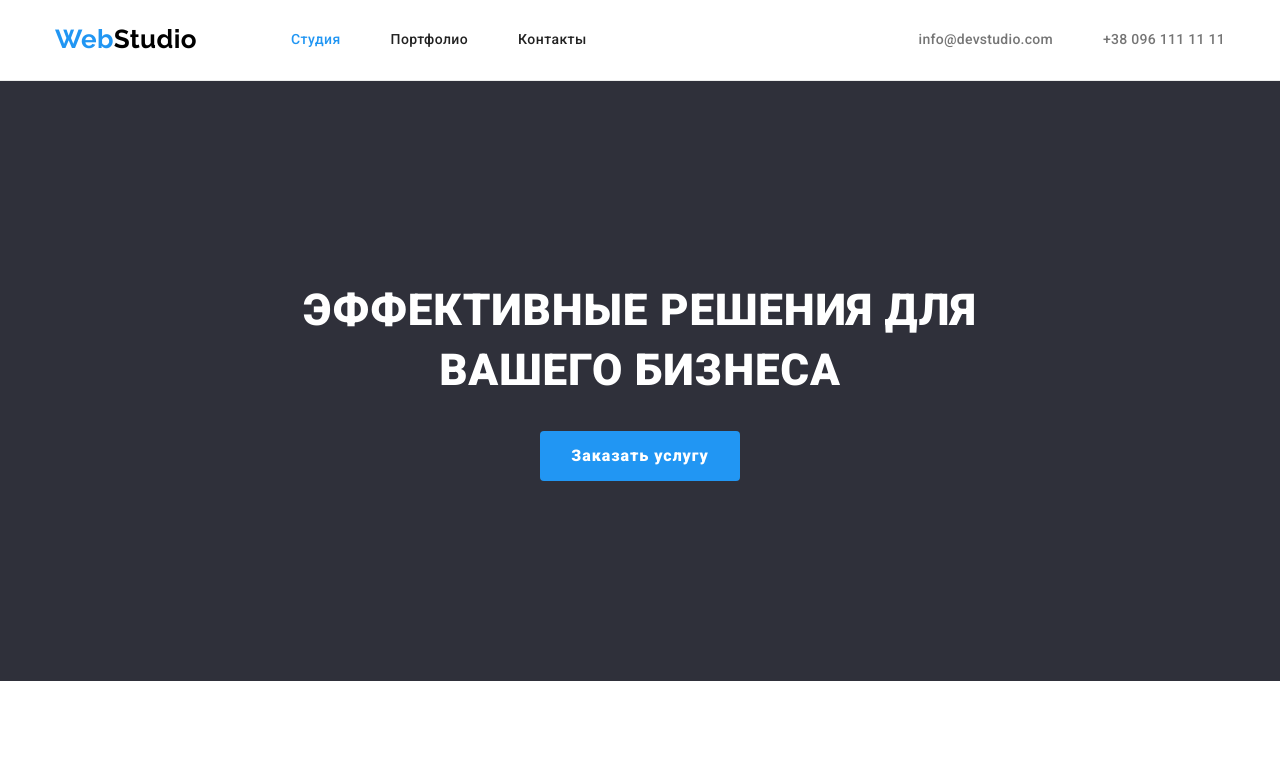
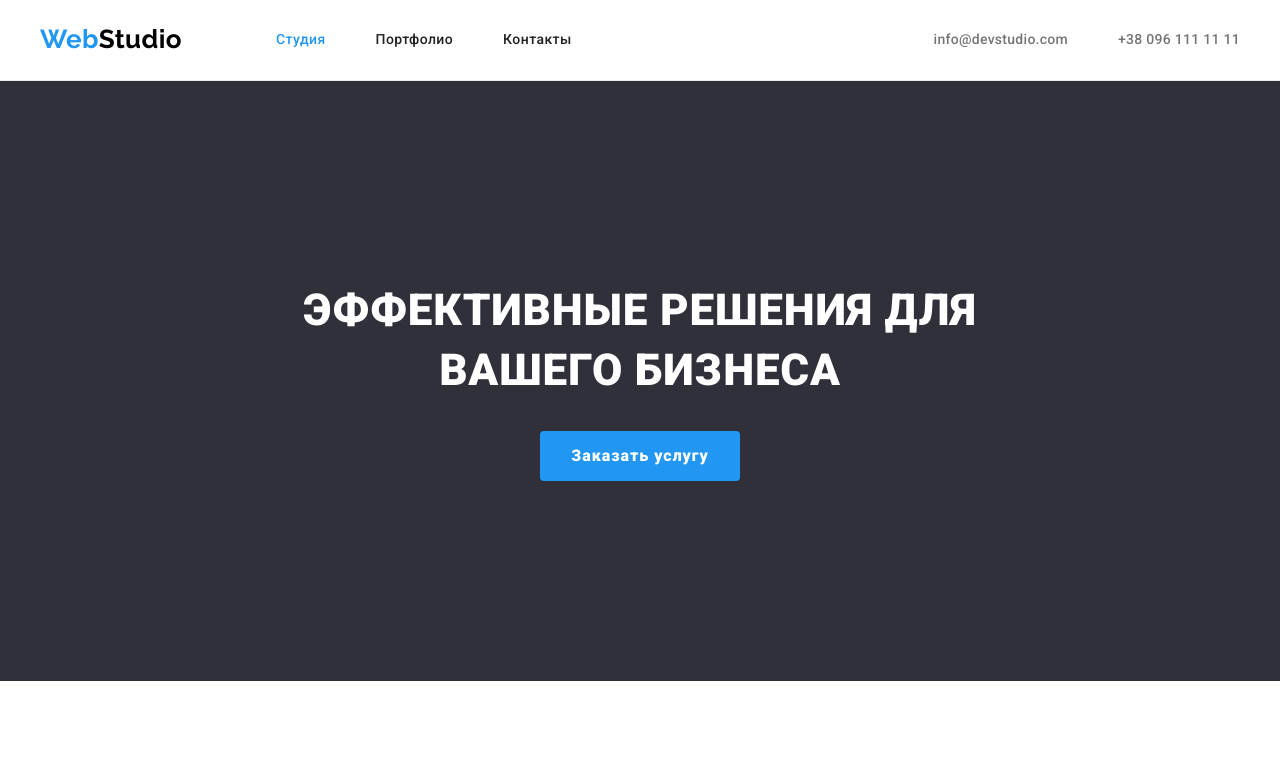
Before and after one commit to mrsDiana/goit-markup-hw-03, a plain HTML site: page index.html in a window 1280 px wide. Shown: the top 771 px of the page. Drawn offline with nearby package versions, Linux system fonts and the light colour scheme.

Commit message:
rename class

```diff
--- a/css/styles.css
+++ b/css/styles.css
@@ -33,7 +33,7 @@ letter-spacing: 0.03em;
     padding: 94px 0;
 }
 
-h1, h2, h3, h4, p, li, ul, a, div {
+h1, h2, h3, h4, p, li, ul, a {
     margin: 0;
     padding: 0;
 }
@@ -53,7 +53,7 @@ img {
 }
 
 /*Шапка*/
-.header,
+.header .container,
 .header-nav,
 .pages,
 .contacts .list {
@@ -61,12 +61,12 @@ img {
     align-items: center;
 }
 
-.header {
+.header  .container{
     justify-content: space-between;
-    padding: 24px 15px 25px;
+    padding: 24px 0 25px;
 }
 
-.border-header{
+.header{
 border-bottom: 1px solid var(--border-header);
 }
 
--- a/index.html
+++ b/index.html
@@ -22,8 +22,8 @@
   </head>
   <body>
     <!--Шапка-->
-    <header class="border-header">
-      <div class="container header">
+    <header class="header">
+      <div class="container">
         <nav class="header-nav">
           <a class="logo link" href="./index.html" lang="en">
             Web<span class="logo-header">Studio</span>
```
Also changed, not shown: portfolio.html (+2 -2 lines).
